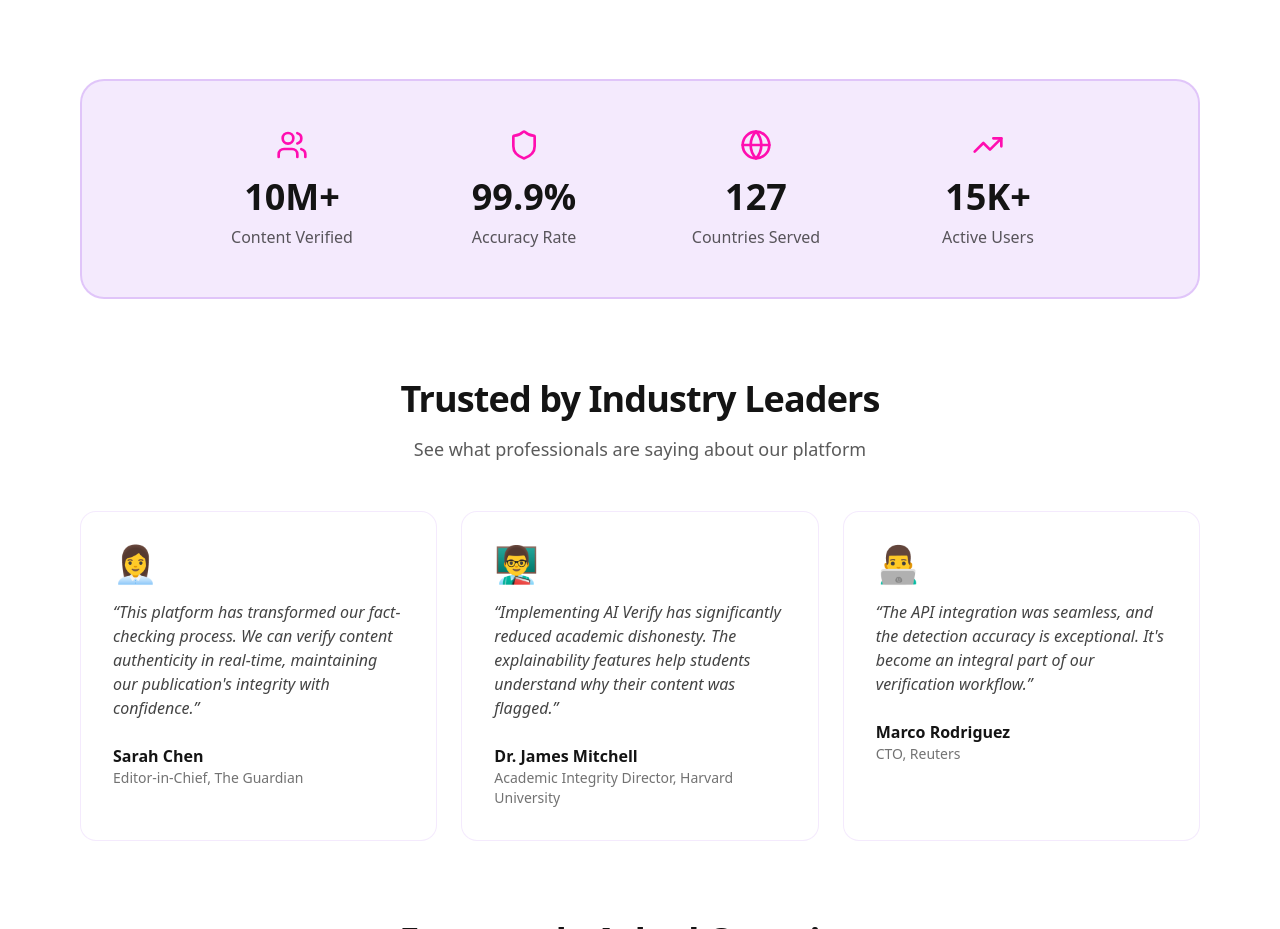
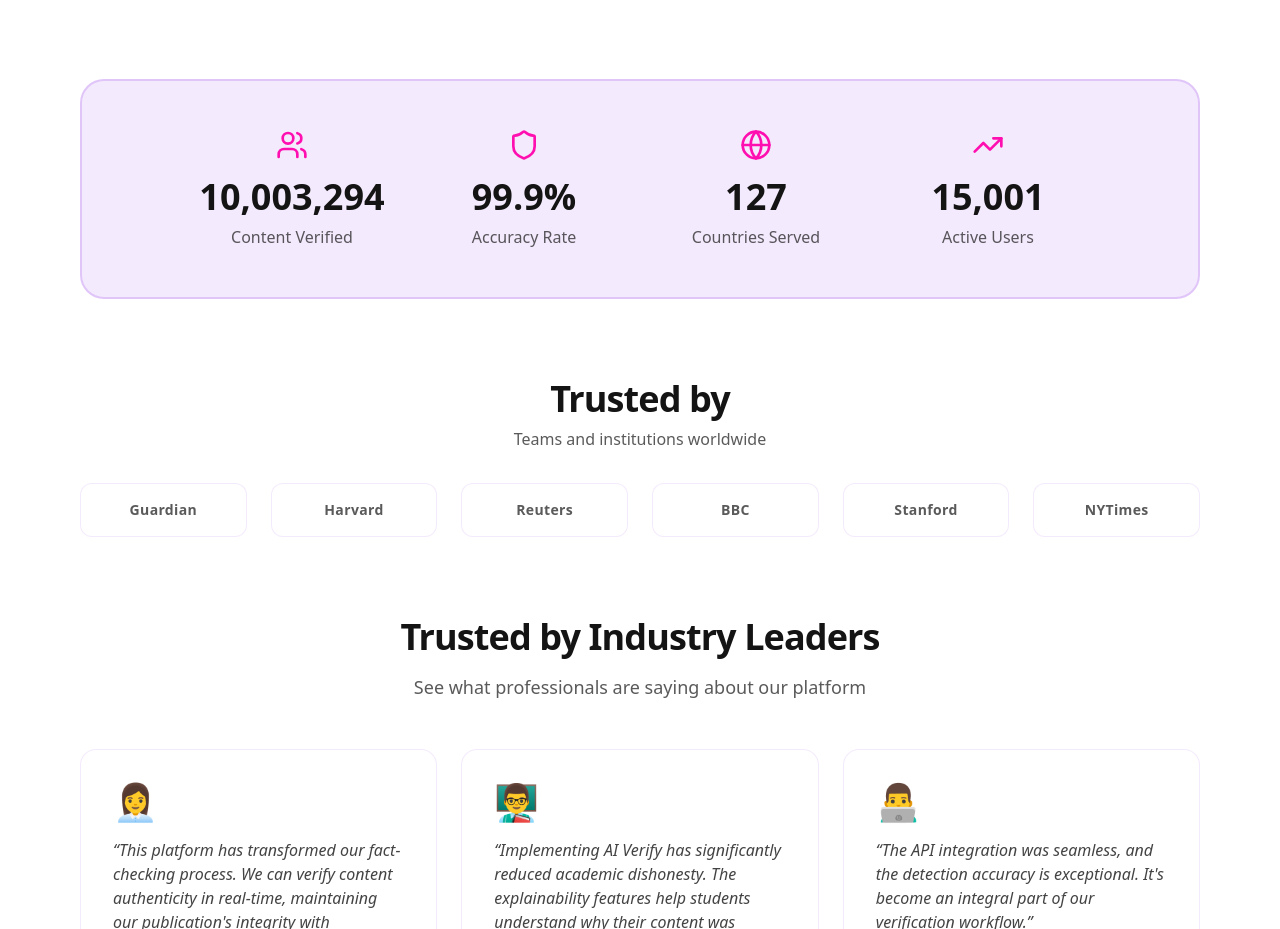
Before and after one commit to numanubhani/AI-Content-Verification-Platform, a Next.js app in the folder my-app/: page / in a window 1280 px wide. Shown: the part 2864-3793 px from the top of the page. Built offline with nearby package versions, Linux system fonts and the light colour scheme.

Commit message:
home page update

```diff
--- /dev/null
+++ b/my-app/app/api/stats/route.ts
@@ -0,0 +1,12 @@
+import { NextResponse } from 'next/server';
+
+export async function GET() {
+  // Mock values; replace with real metrics source later
+  const stats = {
+    totalChecks: 10000000 + Math.floor(Math.random() * 5000),
+    accuracyRate: 99.9,
+    countriesServed: 127,
+    activeUsers: 15000 + Math.floor(Math.random() * 50),
+  };
+  return NextResponse.json(stats, { headers: { 'Cache-Control': 'no-store' } });
+}
--- a/my-app/app/page.tsx
+++ b/my-app/app/page.tsx
@@ -1,11 +1,27 @@
 "use client";
 
 import Link from "next/link";
-import { useState } from "react";
+import { useEffect, useState } from "react";
 import { Shield, Zap, FileText, CheckCircle, ArrowRight, Sparkles, Users, Globe, Lock, Award, TrendingUp, BarChart3, Database, Brain, Webhook, ChevronDown } from "lucide-react";
 
 export default function HomePage() {
   const [openFaq, setOpenFaq] = useState<number | null>(null);
+  const [liveStats, setLiveStats] = useState<{ totalChecks: number; accuracyRate: number; countriesServed: number; activeUsers: number } | null>(null);
+
+  useEffect(() => {
+    let isMounted = true;
+    fetch('/api/stats', { cache: 'no-store' })
+      .then((r) => r.json())
+      .then((data) => { if (isMounted) setLiveStats(data); })
+      .catch(() => {});
+    const i = setInterval(() => {
+      fetch('/api/stats', { cache: 'no-store' })
+        .then((r) => r.json())
+        .then((data) => { if (isMounted) setLiveStats(data); })
+        .catch(() => {});
+    }, 15000);
+    return () => { isMounted = false; clearInterval(i); };
+  }, []);
 
   return (
     <div className="space-y-20">
@@ -262,23 +278,46 @@ export default function HomePage() {
         </div>
       </section>
 
-      {/* Stats Section */}
+      {/* Stats Section (Live) */}
       <section className="rounded-3xl border-2 border-purple-600/20 bg-purple-600/10 p-12">
         <div className="mx-auto max-w-4xl">
           <div className="grid gap-8 sm:grid-cols-2 lg:grid-cols-4">
-            {[
-              { value: "10M+", label: "Content Verified", icon: Users },
-              { value: "99.9%", label: "Accuracy Rate", icon: Shield },
-              { value: "127", label: "Countries Served", icon: Globe },
-              { value: "15K+", label: "Active Users", icon: TrendingUp },
-            ].map((stat, idx) => (
-              <div key={idx} className="text-center">
-                <stat.icon className="mx-auto h-8 w-8" style={{ color: '#ff0eb0' }} />
-                <div className="mt-4 text-4xl font-bold">{stat.value}</div>
-                <div className="mt-2 text-foreground/70">{stat.label}</div>
-              </div>
-            ))}
+            <div className="text-center">
+              <Users className="mx-auto h-8 w-8" style={{ color: '#ff0eb0' }} />
+              <div className="mt-4 text-4xl font-bold">{liveStats ? `${(liveStats.totalChecks).toLocaleString()}` : '10,000,000+'}</div>
+              <div className="mt-2 text-foreground/70">Content Verified</div>
+            </div>
+            <div className="text-center">
+              <Shield className="mx-auto h-8 w-8" style={{ color: '#ff0eb0' }} />
+              <div className="mt-4 text-4xl font-bold">{liveStats ? `${liveStats.accuracyRate}%` : '99.9%'}</div>
+              <div className="mt-2 text-foreground/70">Accuracy Rate</div>
+            </div>
+            <div className="text-center">
+              <Globe className="mx-auto h-8 w-8" style={{ color: '#ff0eb0' }} />
+              <div className="mt-4 text-4xl font-bold">{liveStats ? `${liveStats.countriesServed}` : '127'}</div>
+              <div className="mt-2 text-foreground/70">Countries Served</div>
+            </div>
+            <div className="text-center">
+              <TrendingUp className="mx-auto h-8 w-8" style={{ color: '#ff0eb0' }} />
+              <div className="mt-4 text-4xl font-bold">{liveStats ? `${(liveStats.activeUsers).toLocaleString()}` : '15,000+'}</div>
+              <div className="mt-2 text-foreground/70">Active Users</div>
+            </div>
           </div>
+        </div>
+      </section>
+
+      {/* Trusted By Logos */}
+      <section>
+        <div className="text-center mb-8">
+          <h2 className="text-3xl font-bold tracking-tight sm:text-4xl">Trusted by</h2>
+          <p className="mt-2 text-foreground/70">Teams and institutions worldwide</p>
+        </div>
+        <div className="grid grid-cols-2 sm:grid-cols-3 lg:grid-cols-6 gap-6 items-center">
+          {['Guardian', 'Harvard', 'Reuters', 'BBC', 'Stanford', 'NYTimes'].map((brand) => (
+            <div key={brand} className="flex items-center justify-center rounded-xl border border-purple-600/10 bg-white py-4 px-3 dark:bg-gray-900">
+              <span className="text-sm font-semibold tracking-wide text-foreground/70">{brand}</span>
+            </div>
+          ))}
         </div>
       </section>
 
```
